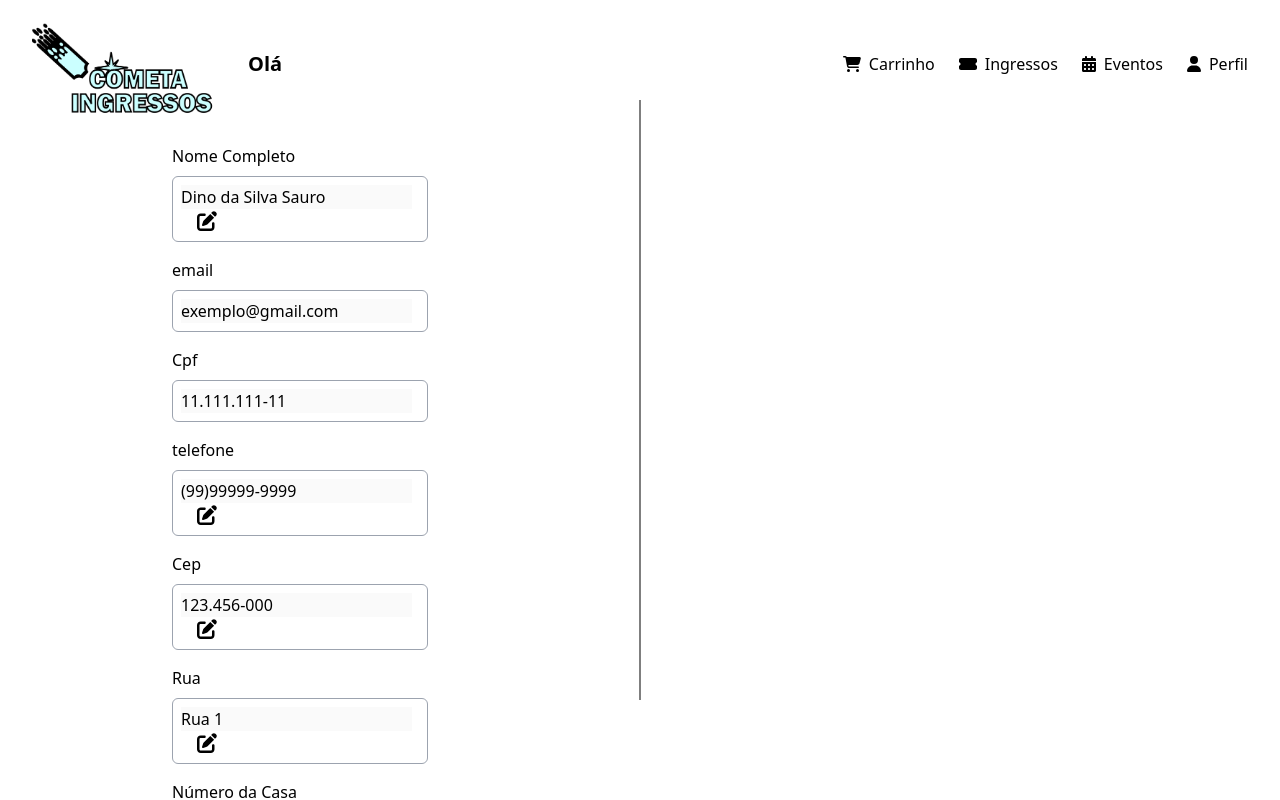
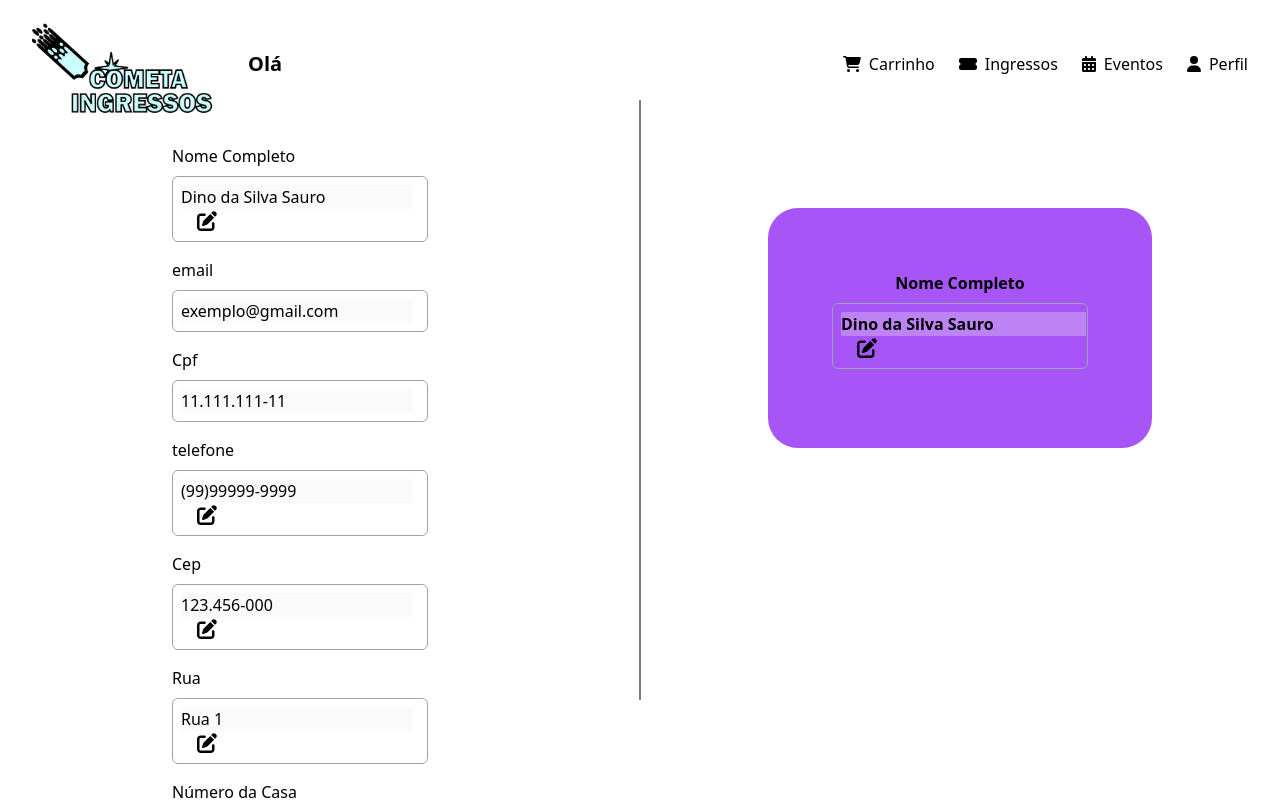
Before and after one commit to Yamazaki-Khaio/Cometa-Ingresso, a Next.js app in the folder ingressoscometa/: page /perfil in a window 1280 px wide. Shown: the top 800 px of the page. Built offline with nearby package versions, Linux system fonts and the light colour scheme; no server answers.

Commit message:
Adicionando bloco de cartão de crédito

```diff
--- /dev/null
+++ b/ingressoscometa/src/components/PerfilCliente/BlocoCartaoCredito.tsx
@@ -0,0 +1,27 @@
+import PerfilCampoNome from "./PerfilCampoNome";
+
+export default function BlocoCartaoDeCredito() {
+  return (
+    <div
+      className="flex flex-col items-center justify-center w-96 h-60 bg-purple-500 mx-auto relative"
+      style={{
+        marginTop: "-100vh", // Metade negativa da altura para centralizar verticalmente
+        color: "black", // Definir a cor do texto como preto
+        right: "23vh",
+        fontWeight: "bold", // Definir o peso da fonte como negrito
+        borderRadius: "30px", // Adicionar bordas levemente arredondadas
+      }}
+    >
+      <PerfilCampoNome
+        style={{
+          position: "absolute", // Posicionamento absoluto para ficar acima do bloco
+          top: "-30px", // Ajustar a distância vertical
+          fontSize: "24px", // Ajustar o tamanho da fonte
+          letterSpacing: "2px", // Aumentar o espaçamento entre as letras
+          fontWeight: "bold", // Definir o peso da fonte como negrito
+          textTransform: "uppercase", // Converter o texto em letras maiúsculas
+        }}
+      />
+    </div>
+  );
+}
--- a/ingressoscometa/src/components/PerfilCliente/TelaPerfil.tsx
+++ b/ingressoscometa/src/components/PerfilCliente/TelaPerfil.tsx
@@ -7,6 +7,7 @@ import PerfilCampoTelefone from "./PerfilCampoTelefone";
 import PerfilComplementoCasa from "./PerfilComplementoCasa";
 import PerfilNumeroCasa from "./PerfilNumeroCasa";
 import BotaoSalvarPerfil from "./botaoSalvarPerfil";
+import BlocoCartaoDeCredito from "./BlocoCartaoCredito";
 
 export default function Perfil(){
 
@@ -34,7 +35,7 @@ export default function Perfil(){
 
                 <BotaoSalvarPerfil/>
             </div>
-
+            <BlocoCartaoDeCredito/>
             </div>
 
         )
```
